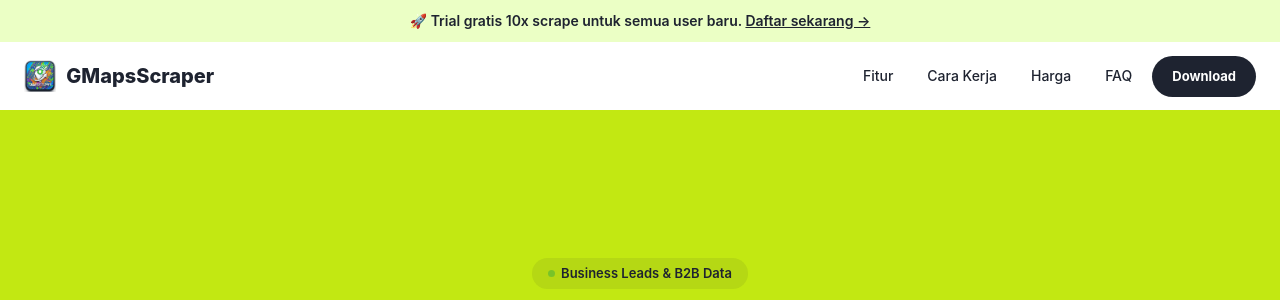
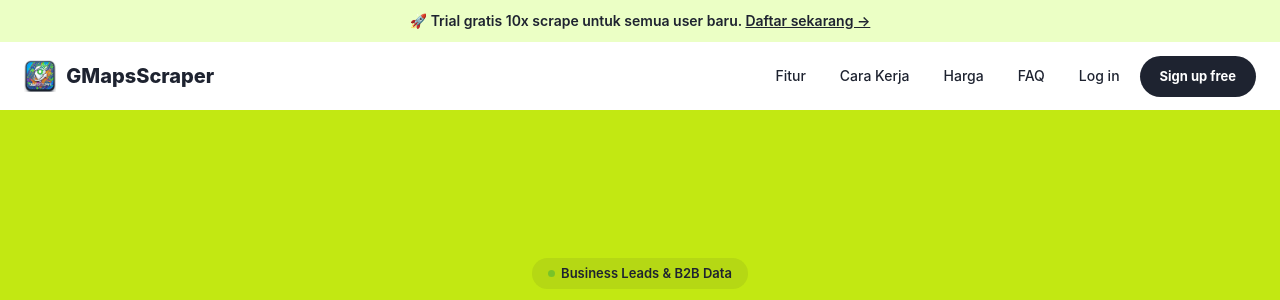
Before and after one commit to kustoro2026-oss/gmapsscraper, a Python web app: template server/templates/landing.html in a window 1280 px wide. Shown: the top 300 px of the page. Run offline with Jinja, Linux system fonts and the light colour scheme; the template is opened without the code that fills it, so the values that code supplies are empty.

Commit message:
feat: add Log in + Sign up free to navbar

```diff
--- a/server/templates/landing.html
+++ b/server/templates/landing.html
@@ -210,7 +210,8 @@
             <a href="#how" class="nav-link">Cara Kerja</a>
             <a href="#pricing" class="nav-link">Harga</a>
             <a href="#faq" class="nav-link">FAQ</a>
-            <a href="/login" class="pill pill-dark pill-small">Download</a>
+            <a href="/login" class="nav-link">Log in</a>
+            <a href="/login" class="pill pill-dark pill-small">Sign up free</a>
         </div>
     </div>
 </nav>
```
